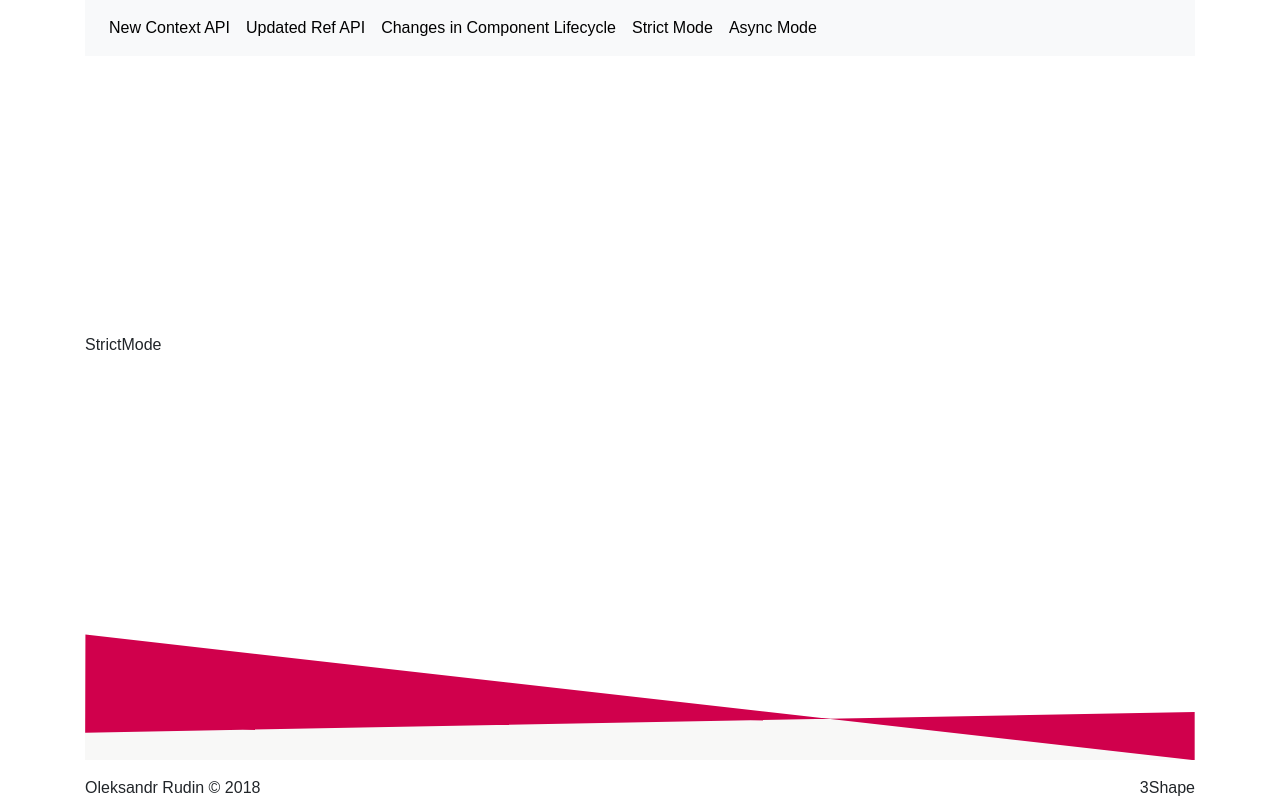
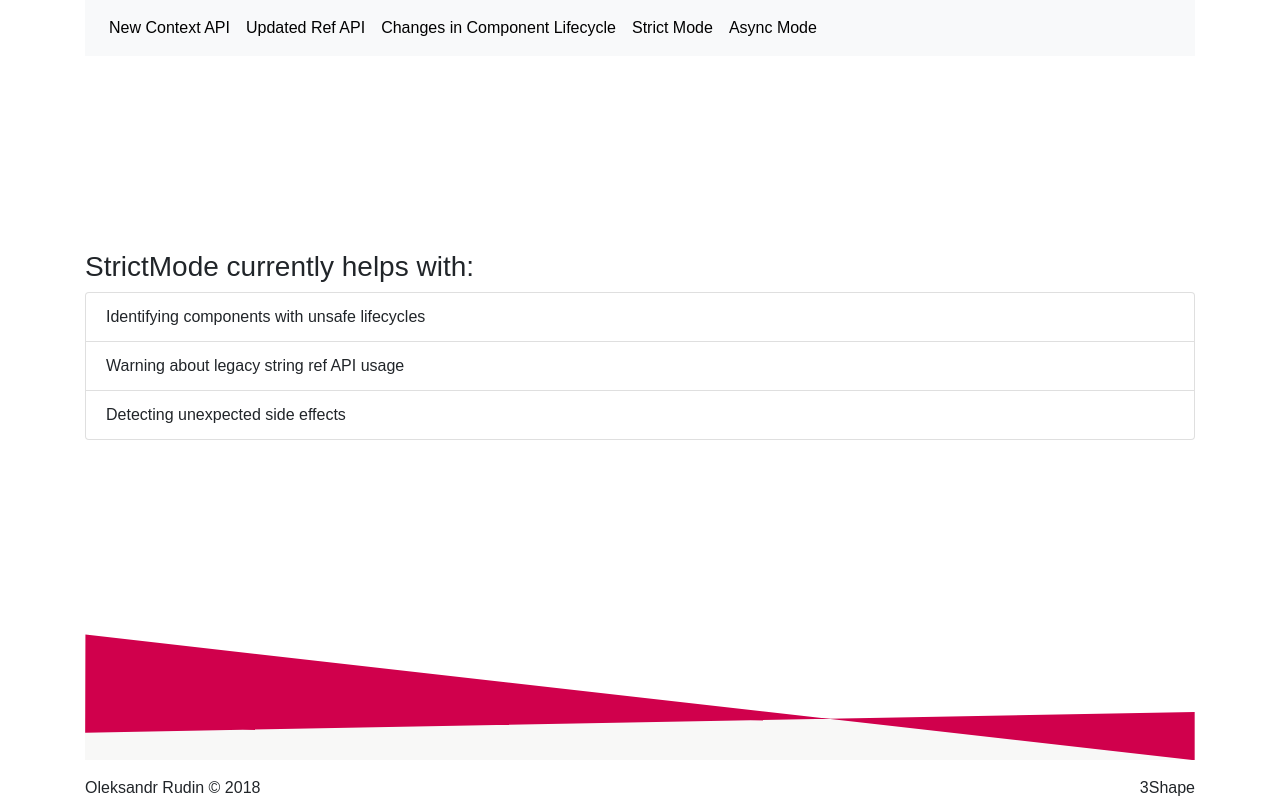
Before and after one commit to sFiFty/React-Amsterdam-Presentation, a React (Create React App) app in the folder react-amsterdam/: page /strict-mode in a window 1280 px wide. Built offline with nearby package versions, Linux system fonts and the light colour scheme.

Commit message:
added strict mode component

```diff
--- a/react-amsterdam/src/components/StrictMode/StrictMode.js
+++ b/react-amsterdam/src/components/StrictMode/StrictMode.js
@@ -1,13 +1,42 @@
-import React, { Component } from 'react';
+import React, { Component, StrictMode } from 'react';
 
-class StrictMode extends Component {
+class StrictModeWrapper extends Component {
   render() {
     return (
-      <div className="strict-mode">
-        StrictMode
+      <StrictMode>
+        <InnerStrictMode />
+      </StrictMode>
+    );
+  }
+}
+class InnerStrictMode extends Component {
+
+  componentWillMount() {
+
+  }
+
+  componentWillUpdate() {
+
+  }
+
+  componentWillReceiveProps() {
+
+  }
+
+  render() {
+    return (
+      <StrictMode>
+        <div ref="ref" className="strict-mode">
+        <h3>StrictMode currently helps with:</h3>
+        <ul className="list-group">
+          <li className="list-group-item">Identifying components with unsafe lifecycles</li>
+          <li className="list-group-item">Warning about legacy string ref API usage</li>
+          <li className="list-group-item">Detecting unexpected side effects</li>
+        </ul>
       </div>
+      </StrictMode>
     );
   }
 }
 
-export default StrictMode;
+export default StrictModeWrapper;
```
